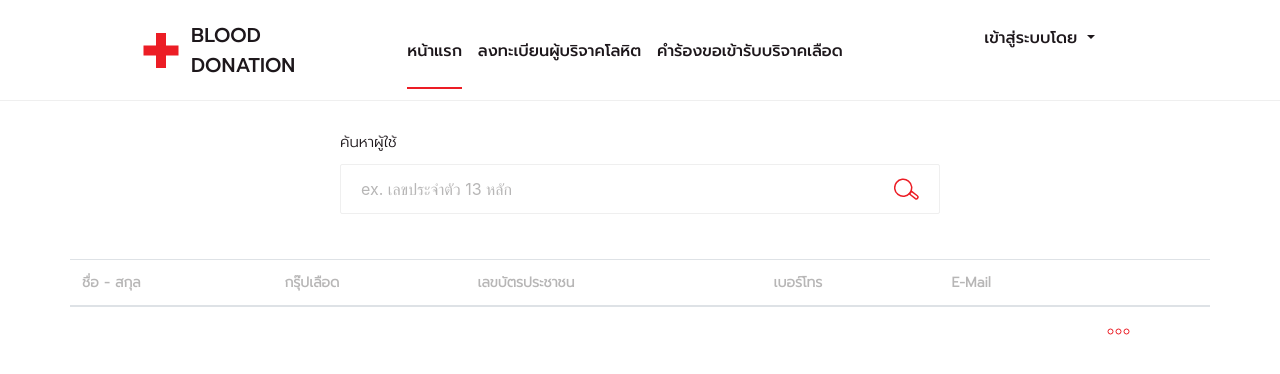
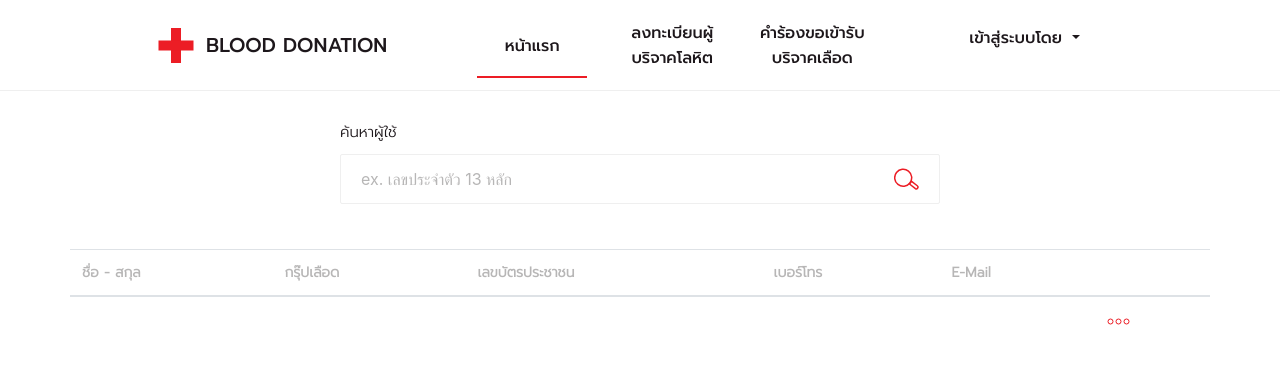
Before and after one commit to Skydddoogg/Blood-Donation-Process-Assistance-System, a Flask app: template WebApplication/templates/index.html in a window 1280 px wide. Shown: the top 374 px of the page. Run offline with Flask 2, Linux system fonts and the light colour scheme; the template is opened without the code that fills it, so the values that code supplies are empty.

Commit message:
[Fixed-Css] Menu and Confirmation Button :sparkles:

```diff
--- a/WebApplication/static/css/style.css
+++ b/WebApplication/static/css/style.css
@@ -61,7 +61,9 @@ h1,h2,h3,h4,h5{
 
 .menu div{
     position: relative;
-
+    width: 110px;
+    word-wrap: break-word;
+    text-align: center;
 }
 
 .menu div a{
@@ -73,13 +75,16 @@ h1,h2,h3,h4,h5{
 .menu div a:hvoer{
 
 }
+.inside_menu_contianer{
+    width: 450px;
+}
 .active{
     position: relative;
 }
 .active ::after{
     content:"";
     width: 100%;
-    bottom: -26px;
+    bottom: -20px;
     left: 0;
     position: absolute;
     border-bottom:2px solid #EC1D25;
--- a/WebApplication/templates/confirmation.html
+++ b/WebApplication/templates/confirmation.html
@@ -223,8 +223,8 @@
         <div class="line"></div>
         <form action="{{ url_for('approvement', id_number=donor_id, request_form=raw_form ,_external=True) }}" method="post">
             <div class="confirmation_button buttonSignup">
-                <button class="noneActiveButton" style="margin:auto;" type="submit" name="approvement" value="reject"><div>ยกเลิก</div></button>
-                <div class="activeButton popupButton">ยืนยัน</div>
+                <button class="noneActiveButton" type="submit" name="approvement" value="reject">ยกเลิก</button>
+                <button class="activeButton popupButton">ยืนยัน</button>
             </div>
         </form>
 
--- a/WebApplication/templates/header.html
+++ b/WebApplication/templates/header.html
@@ -23,7 +23,7 @@
             <div class="container">
                 <!-- Content here -->
                 <div class="menu_contianer row">
-                    <div class="col-3">
+                    <div class="logo_container">
                         <a href="{{ url_for('index') }}">
                             <div class="logo">
                                 <div class="logoImg">
@@ -35,7 +35,7 @@
                             </div>
                         </a>
                     </div>
-                    <div class="col-6">
+                    <div class="inside_menu_contianer">
                         <div class="menu">
                             <div page="index">
                                 <a href="{{ url_for('index') }}">หน้าแรก</a>
@@ -48,7 +48,7 @@
                             </div>
                         </div>
                     </div>
-                    <div class="col-3">
+                    <div class="logedin_container">
                         <div class="dropdownWrapper">
                             <div class="dropdownMenu dropdown">
                                 <button class="btn btn-secondary dropdown-toggle" type="button" id="dropdownMenu2"
--- a/WebApplication/templates/login.html
+++ b/WebApplication/templates/login.html
@@ -5,12 +5,13 @@
     <meta charset="UTF-8">
     <meta name="viewport" content="width=device-width, initial-scale=1.0">
     <meta http-equiv="X-UA-Compatible" content="ie=edge">
-    <title>Document</title>
+    <title>BLOOD DONATION | {{ session['username'] }}</title>
     <link rel="stylesheet" href="../static/css/style.css">
     <link rel="stylesheet" href="../static/css/bootstrap.min.css">
     <script src="../static/js/jquery-3.3.1.min.js"></script>
     <script src="../static/js/popper.min.js"></script>
     <script src="../static/js/bootstrap.min.js"></script>
+    <link rel="shortcut icon" type="image/png" href="../static/images/favicon-logo-icon.ico"/>
 
 </head>
 
```
